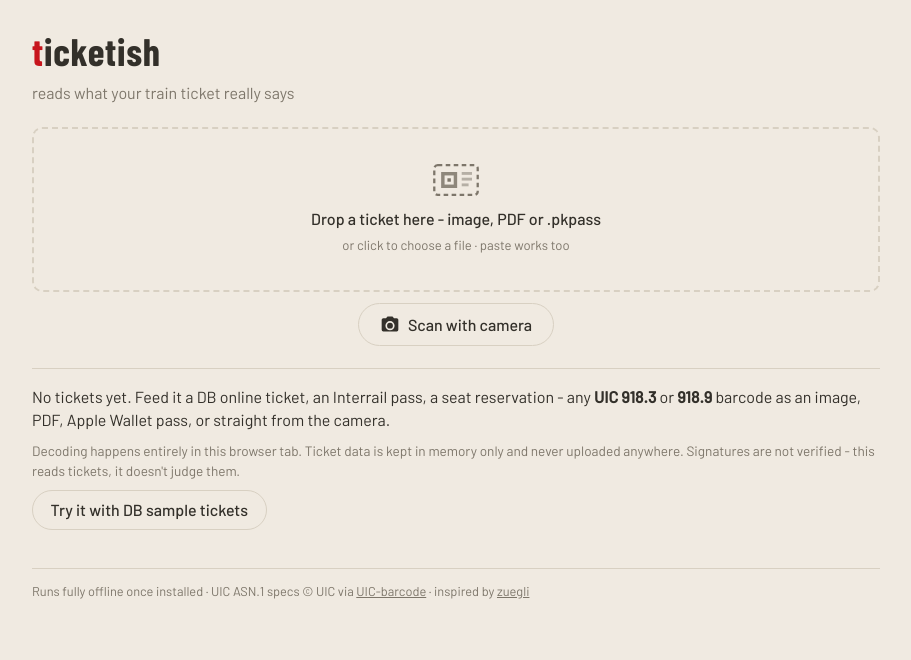
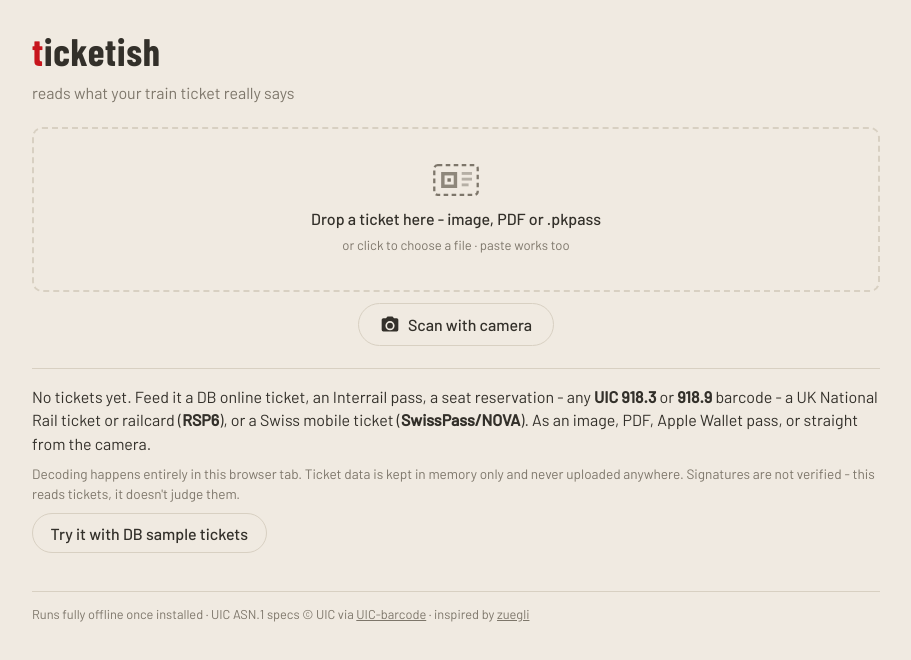
Before and after one commit to s8n/ticketish, a SvelteKit app: page / in a window 1280 px wide. Shown: the top 660 px of the page, without its empty margins (184-1095 px from the left). Built offline with nearby package versions, Linux system fonts and the light colour scheme.

Commit message:
Mention RSP6 and SwissPass in the empty-state text
AGENTS.md now notes that new ticket types must be added to this text
and to the README format list.

```diff
--- a/src/routes/+page.svelte
+++ b/src/routes/+page.svelte
@@ -82,8 +82,10 @@
 		<section class="empty">
 			<p>
 				No tickets yet. Feed it a DB online ticket, an Interrail pass, a seat reservation - any
-				<strong>UIC&nbsp;918.3</strong> or <strong>918.9</strong> barcode as an image, PDF, Apple
-				Wallet pass, or straight from the camera.
+				<strong>UIC&nbsp;918.3</strong> or <strong>918.9</strong> barcode - a UK National Rail
+				ticket or railcard (<strong>RSP6</strong>), or a Swiss mobile ticket
+				(<strong>SwissPass/NOVA</strong>). As an image, PDF, Apple Wallet pass, or straight from
+				the camera.
 			</p>
 			<p class="fine">
 				Decoding happens entirely in this browser tab. Ticket data is kept in memory only and
```
Also changed, not shown: 1 other file (tests, documents, lock files or other folders).
